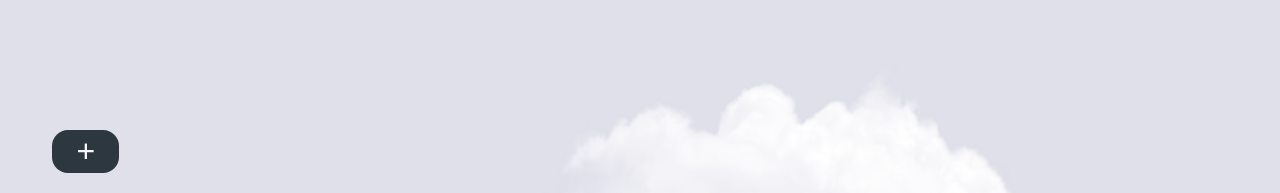
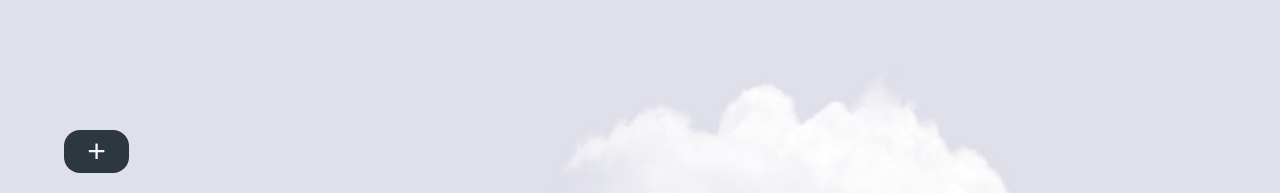
Before and after one commit to NickHChan/PortfolioPage, a Next.js app: page / in a window 1280 px wide. Shown: the part 483-676 px from the top of the page. Built offline with nearby package versions, Linux system fonts and the light colour scheme; a web font is replaced by a local one.

Commit message:
aligned nav bar to be more center with footer. fit the whole footer into a div for positioning

```diff
--- a/src/app/components/footer/Footer.module.css
+++ b/src/app/components/footer/Footer.module.css
@@ -7,7 +7,7 @@
     align-items: flex-end;
     bottom: 9rem;
     z-index: 100;
-    left: 1.3rem;
+    left: 5rem;
 }
 
 .hoverMenu{
@@ -15,12 +15,13 @@
     display: flex;
     justify-content: center;
     font-size: 3rem;
+    width: 50%;
     padding: 0.2rem 1.5rem;
     background-color: #2d373f;
     border-radius: 1rem;
     border: transparent;
     color: #f7f7ffff;
-    right: 3.7rem
+    left: 3rem;
 }
 
 .hoverMenu:hover{
--- a/src/app/components/footer/Footer.tsx
+++ b/src/app/components/footer/Footer.tsx
@@ -104,6 +104,8 @@ const subMenuAnimation3 = {
 }
   return (
     <footer className={styles.footer}>
+        <div>
+
           <motion.div
             initial = 'close'
             animate={isHover ? 'show' : 'close'}
@@ -157,6 +159,7 @@ const subMenuAnimation3 = {
                 }}
                 >+</motion.div>
         </motion.div>
+        </div>
     </footer>
   )
 }
--- a/src/app/components/navBar/NavBar.module.css
+++ b/src/app/components/navBar/NavBar.module.css
@@ -5,11 +5,11 @@
     flex-direction: column;
     align-items: flex-end;
     position: fixed;
-    margin: 4% auto;
     left: 11em;
     z-index: 100;
     font-family: 'roboto';
     top: 9rem;
+    padding: 0;
 }
 
 .button{
@@ -29,13 +29,13 @@
 
 @media (width: 3440px){
     .navBody{
-        left: 9.1rem;
+        left: 13.5rem;
     }
 }
 
 @media (width: 1920px){
     .navBody{
-        left: 9rem;
+        left: 13rem;
     }
 }
 @media(width:1536px){
--- a/src/app/globals.css
+++ b/src/app/globals.css
@@ -18,6 +18,10 @@ body{
   overflow-x: hidden;
 }
 
+*, *::before, *::after {
+  box-sizing: border-box;
+}
+
 @media (max-width: 768px){
   html{
     margin: -1rem;
```
